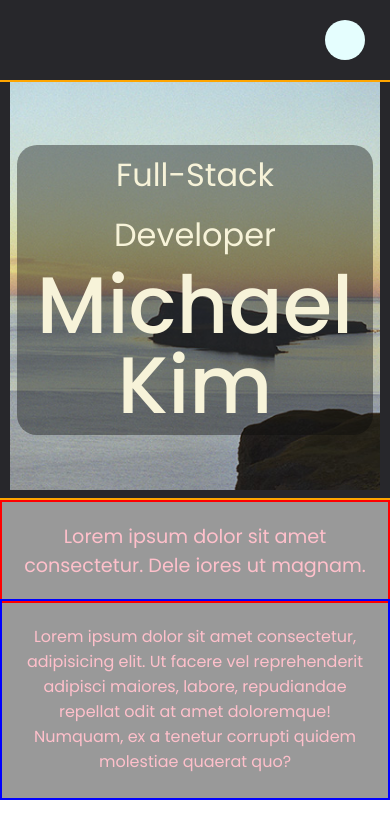
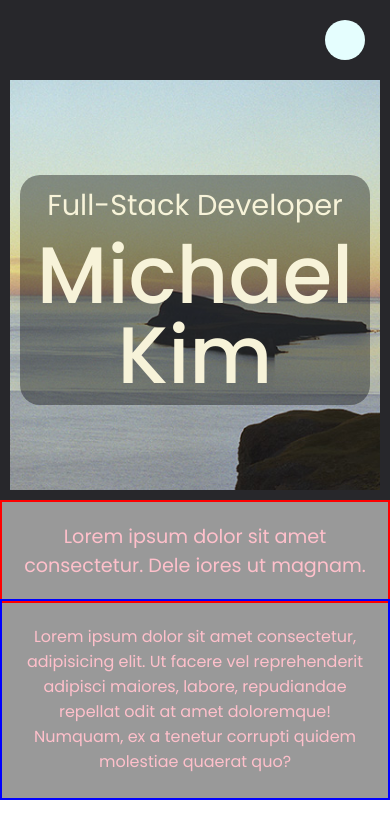
Before and after one commit to sparklingwaterlemon/Portfolio, a React (Create React App) app: page / in a window 390 px wide. Shown: the top 838 px of the page. Built offline with nearby package versions, Linux system fonts and the light colour scheme.

Commit message:
hero name CSS

```diff
--- a/src/Components/HeroSection/HeroSection.css
+++ b/src/Components/HeroSection/HeroSection.css
@@ -126,12 +126,11 @@
         display: flex;
         align-items: center;
         justify-content: center;
-        padding: 20px;
-        border: 2px solid orange;
-
+        margin-left: 20px;
+        margin-right: 20px;
     }
     .ht {
-        font-size: 2em;
+        font-size: 1.8em;
         width: 100%;
         padding: 0px 20px;
         line-height: 60px;
@@ -141,7 +140,7 @@
     .hn {
         line-height: 80px;
         width: 100%;
-        padding: 0px 20px 10px 20px;
+        padding: 0px 10px 10px 10px;
         font-size: 5em;
         background-color: rgba(10,10,10,.4);
         border-radius: 0px 0px 20px 20px;
```
